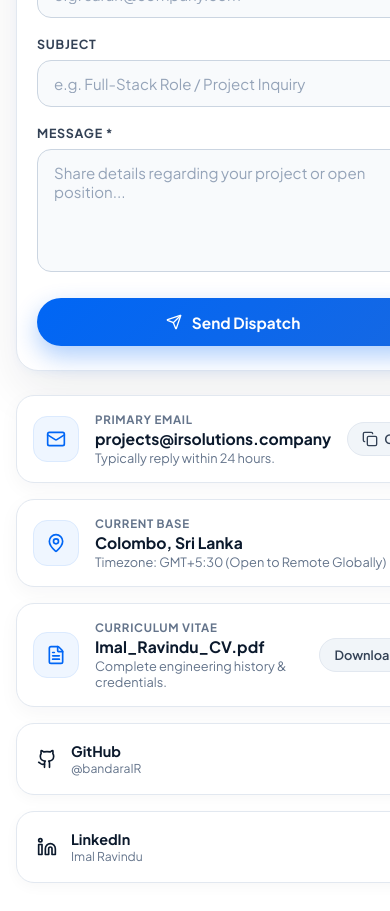
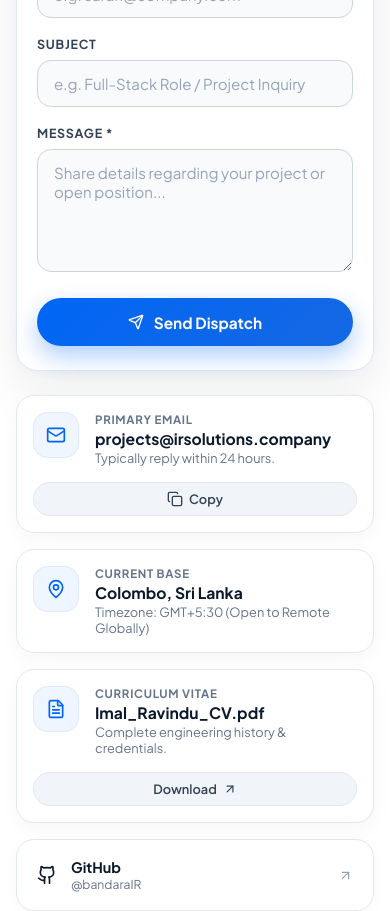
Before and after one commit to bandaraIR/IRsolutions, a React (Vite) app: page / in a window 390 px wide. Shown: the part 10340-11251 px from the top of the page. Built offline with nearby package versions, Linux system fonts and the light colour scheme.

Commit message:
Update favicon, title and s

```diff
--- a/src/styles/ContactSection.css
+++ b/src/styles/ContactSection.css
@@ -67,6 +67,11 @@
   grid-template-columns: 1.1fr 0.9fr;
   gap: 32px;
   align-items: start;
+}
+
+/* FIX: grid items must be allowed to shrink below their content width */
+.contact-layout-grid > * {
+  min-width: 0;
 }
 
 /* Form Card */
@@ -194,6 +199,7 @@
   display: flex;
   flex-direction: column;
   gap: 8px;
+  min-width: 0;
 }
 
 .form-field-label {
@@ -215,6 +221,9 @@
   font-family: inherit;
   outline: none;
   transition: all 0.2s ease;
+  width: 100%;
+  min-width: 0;
+  box-sizing: border-box;
 }
 
 .apple-styled-form input:focus,
@@ -264,6 +273,7 @@
   display: flex;
   flex-direction: column;
   gap: 16px;
+  min-width: 0;
 }
 
 .channel-glass-card {
@@ -276,6 +286,7 @@
   gap: 16px;
   box-shadow: 0 6px 20px rgba(11, 25, 44, 0.04);
   transition: all 0.25s cubic-bezier(0.16, 1, 0.3, 1);
+  min-width: 0;
 }
 
 .channel-glass-card:hover {
@@ -299,6 +310,7 @@
 
 .channel-card-body {
   flex: 1;
+  min-width: 0;                /* FIX: lets long text shrink/wrap inside flex */
   display: flex;
   flex-direction: column;
   gap: 2px;
@@ -317,6 +329,7 @@
   font-weight: 700;
   color: #0B192C;
   text-decoration: none;
+  overflow-wrap: anywhere;     /* FIX: long email / filename wraps */
 }
 
 .channel-primary-val:hover {
@@ -342,6 +355,8 @@
   font-weight: 600;
   transition: all 0.2s ease;
   cursor: pointer;
+  flex-shrink: 0;              /* FIX: button never gets squashed */
+  text-decoration: none;
 }
 
 .channel-copy-btn:hover,
@@ -373,6 +388,7 @@
   color: #0B192C;
   box-shadow: 0 4px 14px rgba(11, 25, 44, 0.03);
   transition: all 0.25s cubic-bezier(0.16, 1, 0.3, 1);
+  min-width: 0;
 }
 
 .social-glass-tile:hover {
@@ -384,6 +400,7 @@
 
 .social-tile-text {
   flex: 1;
+  min-width: 0;
   display: flex;
   flex-direction: column;
 }
@@ -401,10 +418,12 @@
 .social-handle {
   font-size: 0.76rem;
   color: #64748B;
+  overflow-wrap: anywhere;
 }
 
 .social-arrow {
   color: #94A3B8;
+  flex-shrink: 0;
   transition: transform 0.2s ease, color 0.2s ease;
 }
 
@@ -412,6 +431,10 @@
   transform: translate(2px, -2px);
   color: #0066F5;
 }
+
+/* ==========================================================================
+   Responsive
+   ========================================================================== */
 
 @media (max-width: 900px) {
   .contact-layout-grid {
@@ -437,6 +460,16 @@
   .channel-glass-card {
     padding: 16px;
     border-radius: 18px;
+    flex-wrap: wrap;             /* button drops to its own row */
+    align-items: flex-start;
+  }
+  .channel-card-body {
+    flex: 1 1 calc(100% - 62px); /* icon (46px) + gap (16px) */
+  }
+  .channel-copy-btn,
+  .channel-link-btn {
+    width: 100%;
+    justify-content: center;
   }
   .form-transmit-btn {
     min-height: 48px;
```
